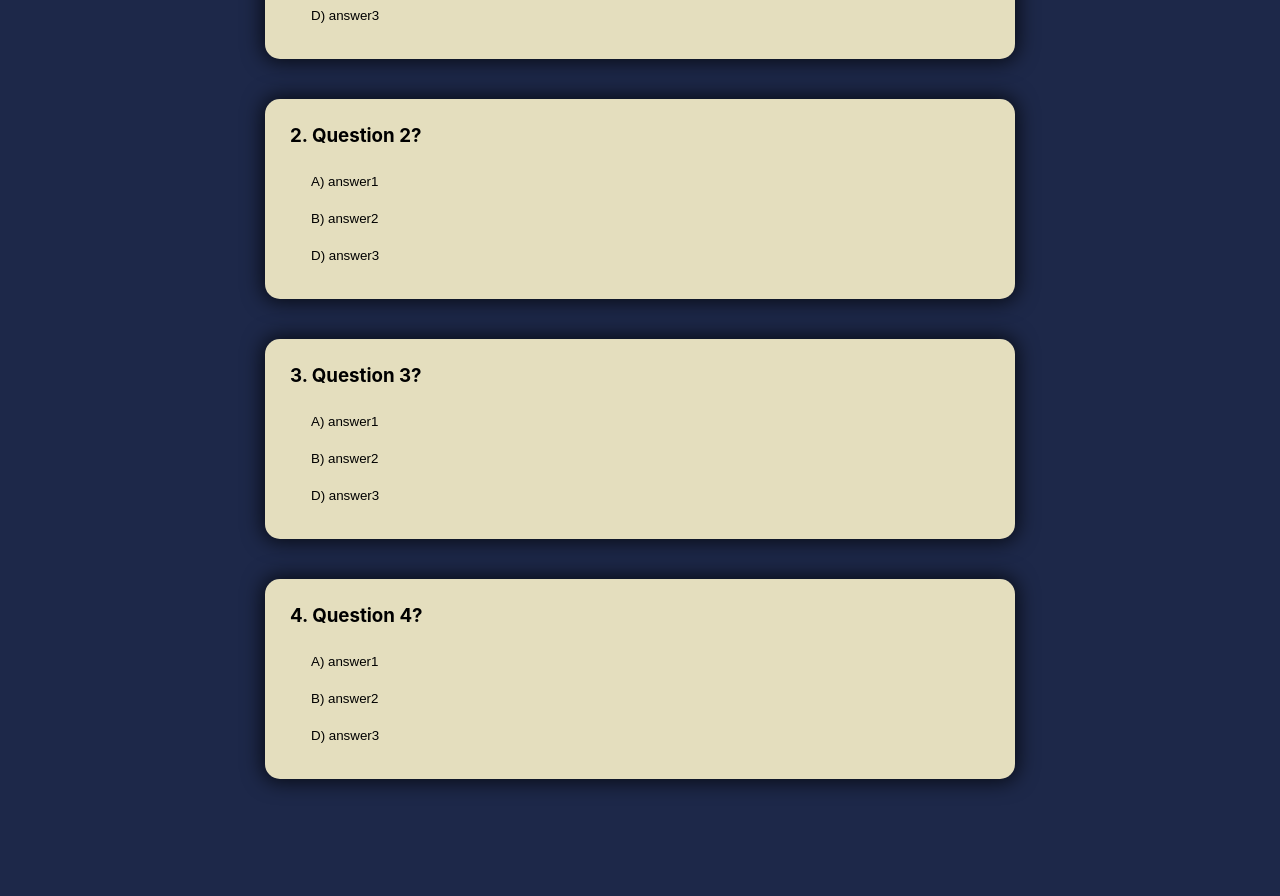
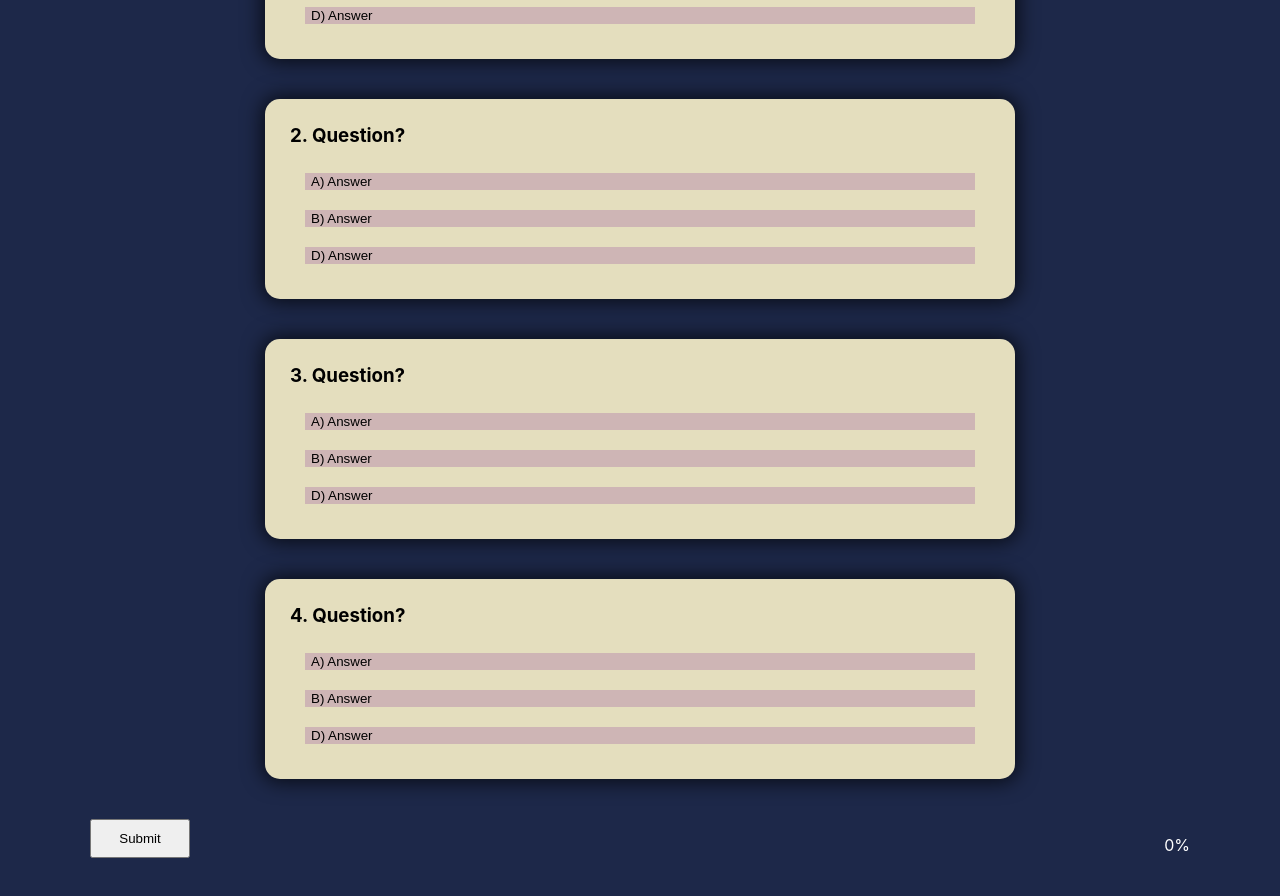
Before and after one commit to MukhammadumarDeveloper/iTest-react, a React (Create React App) app: page / in a window 1280 px wide. Shown: the part 220-1116 px from the top of the page. Before the commit the page ends 1039 px from the top, so only its background shows below. Built offline with nearby package versions, Linux system fonts and the light colour scheme.

Commit message:
Add show test result

```diff
--- a/public/index.html
+++ b/public/index.html
@@ -24,7 +24,7 @@
       work correctly both with client-side routing and a non-root public URL.
       Learn how to configure a non-root public URL by running `npm run build`.
     -->
-    <title>React App</title>
+    <title>iTest</title>
   </head>
   <body>
     <noscript>You need to enable JavaScript to run this app.</noscript>
--- a/src/App.css
+++ b/src/App.css
@@ -1,3 +1,10 @@
+.container {
+  max-width: 1100px;
+  padding: 0 20px;
+  margin-left: auto;
+  margin-right: auto;
+}
+
 .app-name {
   margin: 20px 0;
   text-align: center;
@@ -36,12 +43,17 @@
 }
 
 .answer-btn {
+  display: block;
   margin: 10px 15px;
   text-align: left;
   border: none;
   outline: none;
-  background: none;
   cursor: pointer;
+  background-color: #ceb5b5;
+}
+
+.answer-btn:hover {
+  color: rgb(114, 108, 108);
 }
 
 .true {
@@ -51,3 +63,16 @@
 .false {
   color: #ee0404;
 }
+
+.submit-btn {
+  width: 100px;
+  padding: 10px;
+  margin-bottom: 50px;
+  cursor: pointer;
+}
+
+.result-wrapper {
+  display: flex;
+  justify-content: space-between;
+  color: #fff;
+}
--- a/src/App.js
+++ b/src/App.js
@@ -1,11 +1,16 @@
+import { useState } from 'react';
 import Questions from './data';
-import './App.css';
+import './App.css'
+
 
 function App() {
+  const resultArray = []
+  const [result, setResult] = useState(0)
 
   function buttonClick(evt) {
     if (evt.target.attributes.iscorrect.value === 'true') {
       evt.target.classList.add('true');
+      resultArray.push(evt.target.value)
     } else {
       evt.target.classList.add('false')
     }
@@ -15,9 +20,13 @@ function App() {
     }
   }
 
+  function nimadir() {
+    setResult((100 * resultArray.length) / Questions.length)
+  }
+
   return (
     <div className="App">
-      <>
+      <div className="container">
         <h1 className="app-name">iTest</h1>
         <ul className="question-list">
 
@@ -39,7 +48,11 @@ function App() {
           }
 
         </ul>
-      </>
+        <div className="result-wrapper">
+          <button className="submit-btn" type="button" onClick={nimadir}>Submit</button>
+          <p className="result-text">{result}%</p>
+        </div>
+      </div>
     </div>
   )
 }
--- a/src/data.js
+++ b/src/data.js
@@ -1,20 +1,20 @@
 const questions = [
   {
     id: "1",
-    question: "Question 1?",
+    question: "Question?",
     answers: [
       {
-        answerText: "answer1",
+        answerText: "Answer",
         isTrue: true,
         option: "A"
       },
       {
-        answerText: "answer2",
+        answerText: "Answer",
         isTrue: false,
         option: "B"
       },
       {
-        answerText: "answer3",
+        answerText: "Answer",
         isTrue: false,
         option: "D"
       }
@@ -22,20 +22,20 @@ const questions = [
   },
   {
     id: "2",
-    question: "Question 2?",
+    question: "Question?",
     answers: [
       {
-        answerText: "answer1",
+        answerText: "Answer",
         isTrue: true,
         option: "A"
       },
       {
-        answerText: "answer2",
+        answerText: "Answer",
         isTrue: false,
         option: "B"
       },
       {
-        answerText: "answer3",
+        answerText: "Answer",
         isTrue: false,
         option: "D"
       }
@@ -43,20 +43,20 @@ const questions = [
   },
   {
     id: "3",
-    question: "Question 3?",
+    question: "Question?",
     answers: [
       {
-        answerText: "answer1",
+        answerText: "Answer",
         isTrue: true,
         option: "A"
       },
       {
-        answerText: "answer2",
+        answerText: "Answer",
         isTrue: false,
         option: "B"
       },
       {
-        answerText: "answer3",
+        answerText: "Answer",
         isTrue: false,
         option: "D"
       }
@@ -65,20 +65,20 @@ const questions = [
 
   {
     id: "4",
-    question: "Question 4?",
+    question: "Question?",
     answers: [
       {
-        answerText: "answer1",
+        answerText: "Answer",
         isTrue: true,
         option: "A"
       },
       {
-        answerText: "answer2",
+        answerText: "Answer",
         isTrue: false,
         option: "B"
       },
       {
-        answerText: "answer3",
+        answerText: "Answer",
         isTrue: false,
         option: "D"
       }
```
Also changed, not shown: 1 other file (tests, documents, lock files or other folders).
